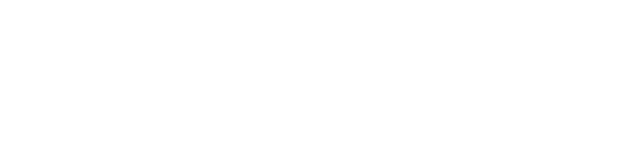
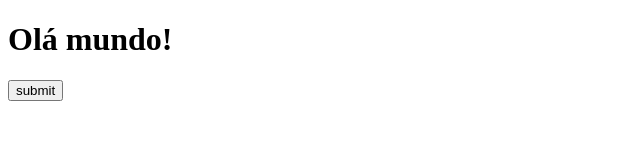
Before and after one commit to IgCand22/Trabalhando-Branches, a plain HTML site: page index.html in a window 1280 px wide. Shown: the whole page, without its empty margins (0-640 px from the left). Drawn offline with Linux system fonts and the light colour scheme.

Commit message:
Adicionado 'Olá mundo' e botão

```diff
--- a/index.html
+++ b/index.html
@@ -6,6 +6,7 @@
     <title>Teste branches git</title>
 </head>
 <body>
-
+    <h1>Olá mundo!</h1>
+    <input name="submit" type="button" value="submit">
 </body>
 </html
```
